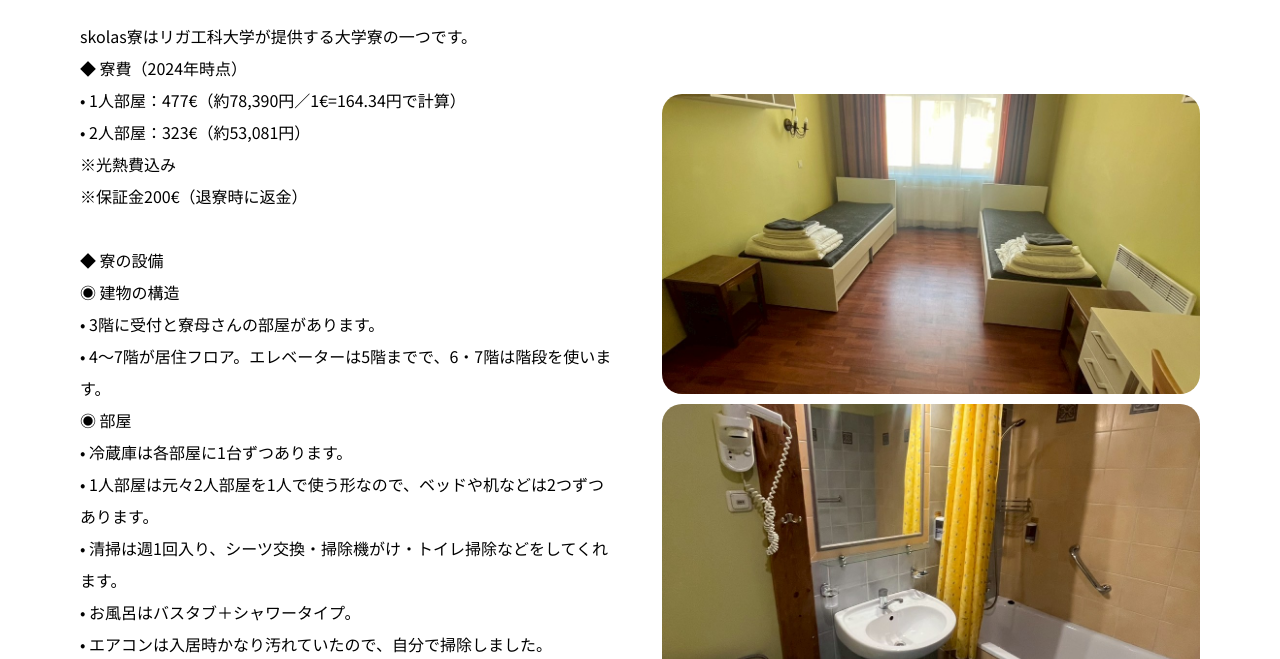
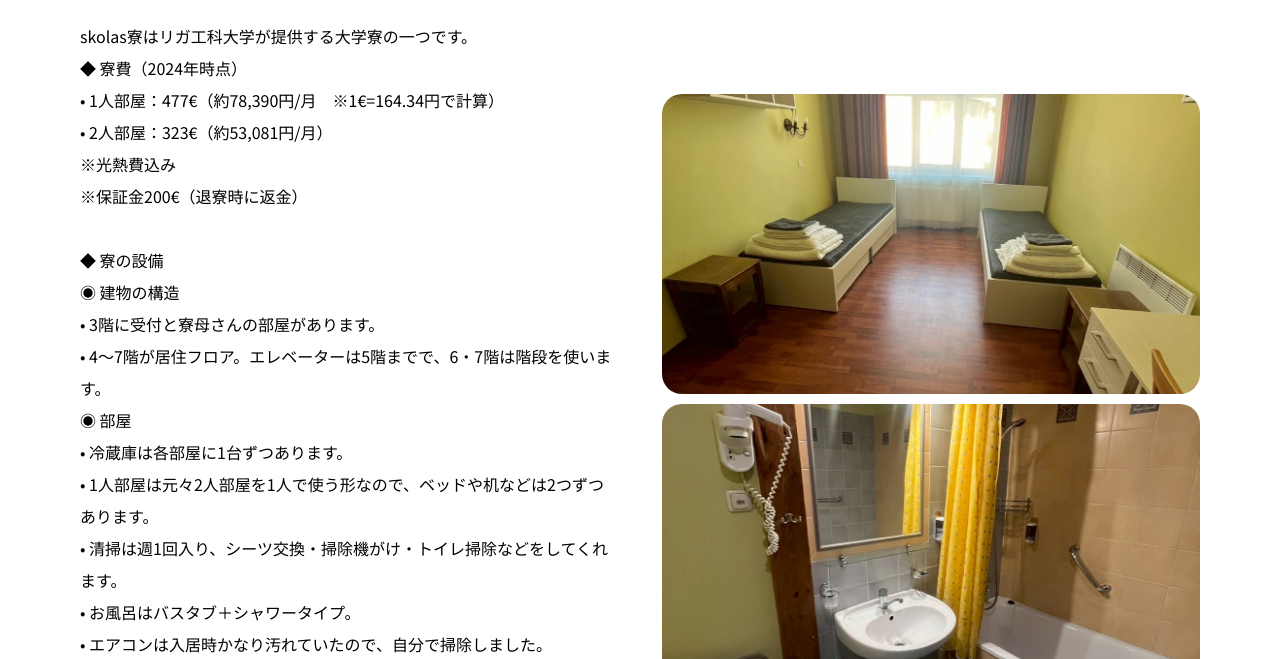
Before and after one commit to cocoberet-lv/skolas.dorm, a plain HTML site: page index.html in a window 1280 px wide. Shown: the part 141-800 px from the top of the page. Drawn offline with Linux system fonts and the light colour scheme; some packages are replaced by stand-ins of ours; a web font is replaced by a local one.

Commit message:
Update index.html

```diff
--- a/index.html
+++ b/index.html
@@ -44,8 +44,8 @@
                     <p class="text">
                         skolas寮はリガ工科大学が提供する大学寮の一つです。<br>
                         ◆ 寮費（2024年時点）<br>
-                        • 1人部屋：477€（約78,390円／1€=164.34円で計算）<br>
-                        • 2人部屋：323€（約53,081円）<br>
+                        • 1人部屋：477€（約78,390円/月　※1€=164.34円で計算）<br>
+                        • 2人部屋：323€（約53,081円/月）<br>
                         ※光熱費込み<br>
                         ※保証金200€（退寮時に返金）<br><br>
                         ◆ 寮の設備<br>
```
